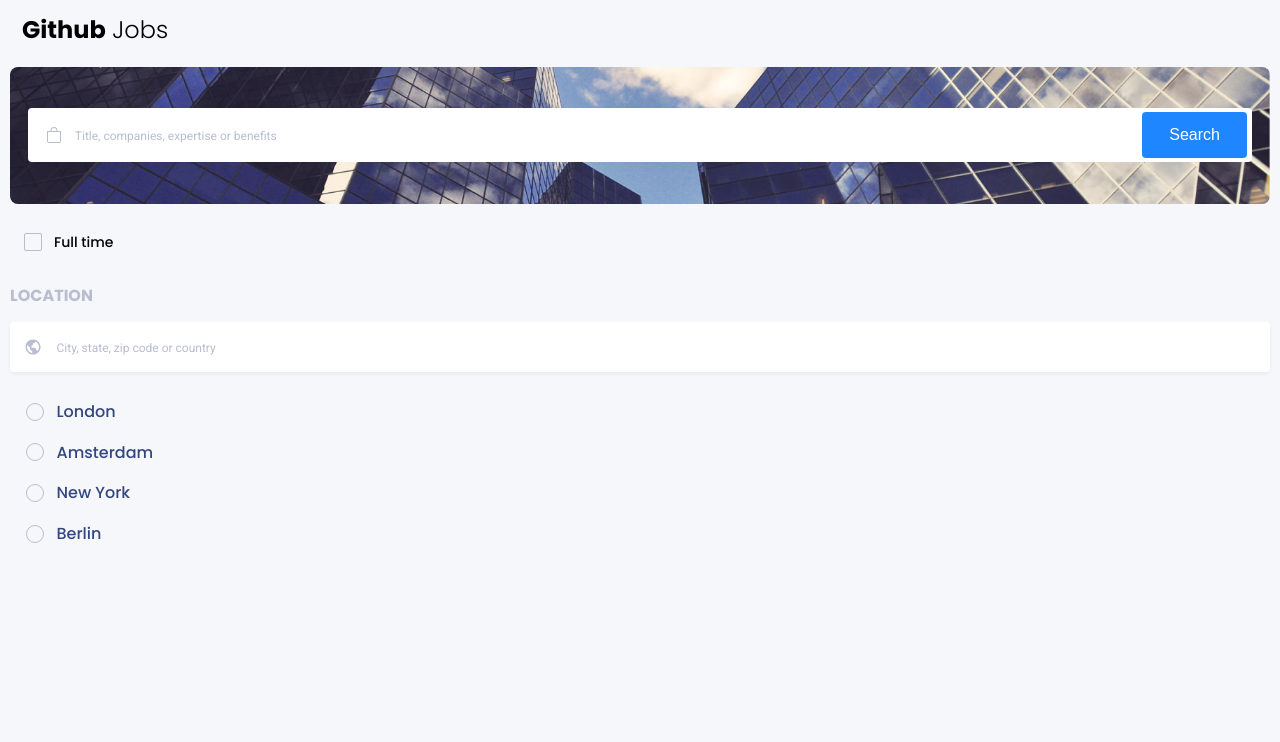
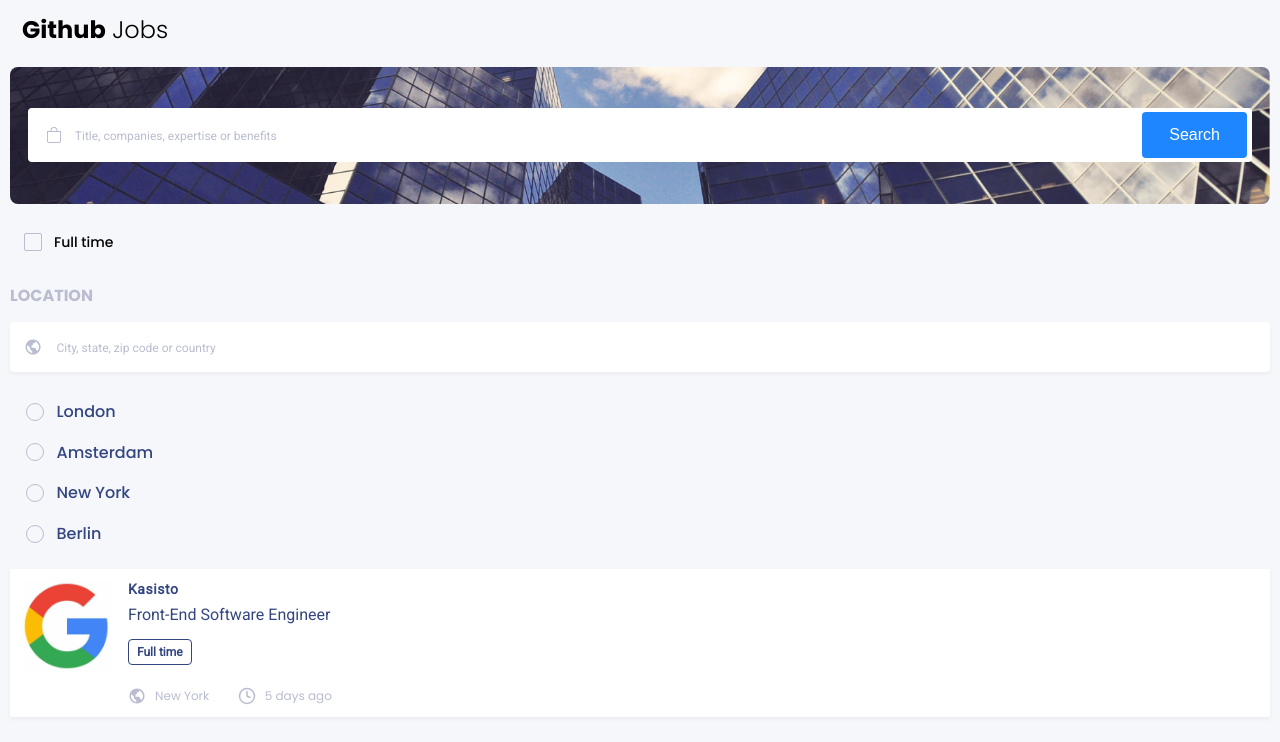
Before and after one commit to KatuGT/github-food-challange, a JavaScript app: page / in a window 1280 px wide. Shown: the top 742 px of the page. Built offline with nearby package versions, Linux system fonts and the light colour scheme.

Commit message:
lista Card

```diff
--- a/src/App.js
+++ b/src/App.js
@@ -1,4 +1,5 @@
 import Buscador from './componentes/Buscador/Buscador';
+import Card from './componentes/Card/Card';
 import Filtro from './componentes/Filtro/Filtro';
 import Header from './componentes/Header/Header';
 
@@ -8,6 +9,9 @@
       <Header/>
       <Buscador/>
       <Filtro/>
+      <section className="wrapper-card">
+        <Card/>
+      </section>
     </div>
   );
 }
--- /dev/null
+++ b/src/componentes/Card/Card.js
@@ -0,0 +1,28 @@
+import './card.scss';
+import { BiWorld } from 'react-icons/bi';
+import { FiClock } from 'react-icons/fi';
+import LogoGoogle from '../../assets/imagenes/logoGoogle.jpg';
+
+const Card = () => {
+  return (
+    <div className='card'>
+      <img src={LogoGoogle} alt='logo empresa' />
+      <div className='info-wrapper'>
+        <h4 className='nombre-empresa'>Kasisto</h4>
+        <p className='puesto'>Front-End Software Engineer</p>
+        <p className='tiempo'>Full time</p>
+        <div className='info-extra'>
+          <div className='info'>
+            <BiWorld className='icon-info' /> <p className='pais'>New York</p>
+          </div>
+          <div className='info'>
+            <FiClock className='icon-info' />
+            <p className='fecha-posteo'>5 days ago</p>
+          </div>
+        </div>
+      </div>
+    </div>
+  );
+};
+
+export default Card;
--- /dev/null
+++ b/src/componentes/Card/card.scss
@@ -0,0 +1,60 @@
+.card{
+    display: flex;
+    padding: 12px;
+    background-color: #fff;
+    gap: 16px;
+    box-shadow: 0px 2px 4px 0px #0000000D;
+
+    & img{
+        width: 90px;
+        height: 90px;
+        border-radius: 4px;
+    }
+    & .info-wrapper{
+        color: #334680;        ;
+        & .nombre-empresa{
+            font-family: 'Roboto';
+            font-weight: 700 ;
+            font-size: 14px;
+            letter-spacing:.04em;
+            margin-bottom: 8px;
+        }
+
+        & .puesto{
+            font-family: 'Roboto';
+            font-weight: 400 ;
+            font-style: normal;
+            font-size: 16px;
+            margin-bottom: 14px;
+        }
+        & .tiempo{
+            font-family: 'Roboto';
+            font-weight: 700 ;
+            font-size: 12px;
+            padding: 5px 8px;
+            border: 1px solid #334680;
+            border-radius: 4px;
+            display: inline;
+        }
+
+        & .info-extra{
+            margin-top: 24px;
+            color: var(--clr-plchldr);
+            display: flex;
+            gap: 28.5px;
+            align-items: center;
+            font-size: 12px;
+            text-align: 0;
+        }
+
+        & .info{
+            display: flex;
+            align-items: center;
+        }
+
+        & .icon-info{
+            font-size: 1.5em;
+            margin-right: .5em;
+        }
+    }
+}
```
Also changed, not shown: src/assets/imagenes/logoGoogle.jpg (added).
